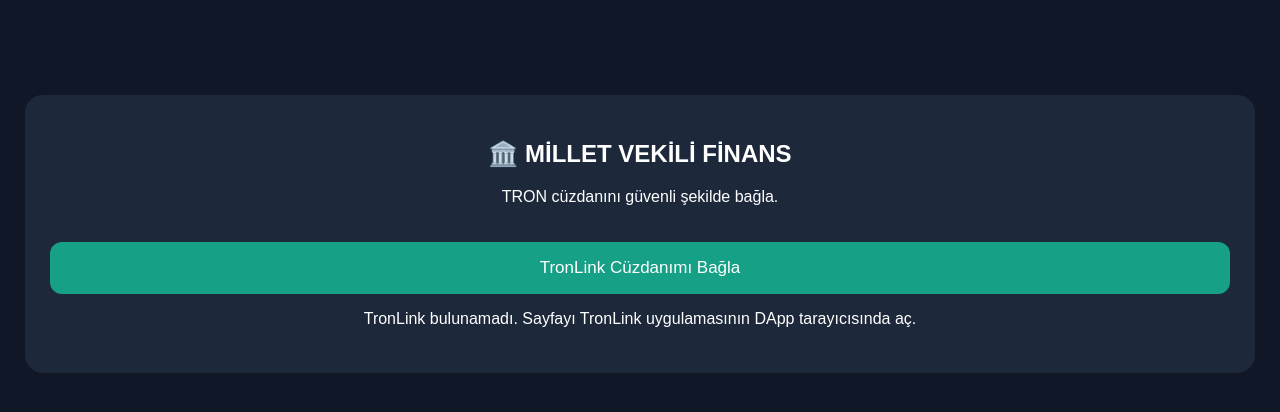
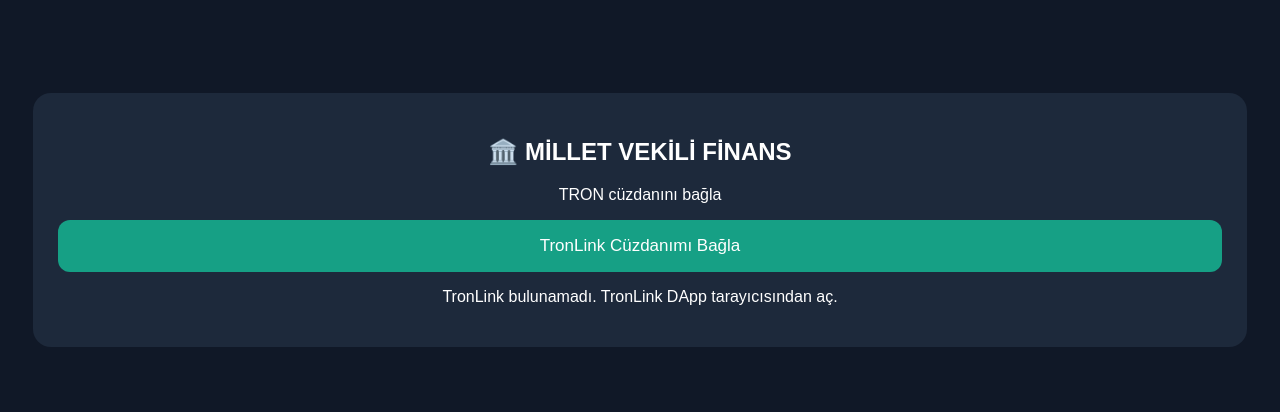
Before and after one commit to gokberk0104-star/Millet-vekili-finans, a plain HTML site: page index.html in a window 1280 px wide. Both pictures are taken after a click on the button "TronLink Cüzdanımı Bağla". Drawn offline with Linux system fonts and the light colour scheme.

Commit message:
Update index.html

```diff
--- a/index.html
+++ b/index.html
@@ -8,86 +8,85 @@
 <script src="https://telegram.org/js/telegram-web-app.js"></script>
 <style>
 body {
-      margin: 0;
-      padding: 25px;
-      background: #101827;
-      color: white;
-      font-family: Arial, sans-serif;
-      text-align: center;
+  background:#101827;
+  color:white;
+  font-family:Arial;
+  text-align:center;
+  padding:25px;
 }
 .panel {
-      margin-top: 70px;
-      padding: 25px;
-      background: #1d293b;
-      border-radius: 18px;
+  background:#1d293b;
+  padding:25px;
+  margin-top:60px;
+  border-radius:18px;
 }
 button {
-      width: 100%;
-      padding: 16px;
-      border: 0;
-      border-radius: 12px;
-      background: #16a085;
-      color: white;
-      font-size: 17px;
-      margin-top: 20px;
+  width:100%;
+  padding:16px;
+  background:#16a085;
+  color:white;
+  border:0;
+  border-radius:12px;
+  font-size:17px;
 }
 #address {
-      overflow-wrap: anywhere;
-      margin-top: 20px;
+  overflow-wrap:anywhere;
 }
 </style>
 </head>
 <body>
+
 <div class="panel">
 <h2>🏛️ MİLLET VEKİLİ FİNANS</h2>
-    <p>TRON cüzdanını güvenli şekilde bağla.</p>
+<p>TRON cüzdanını bağla</p>
 <button onclick="connectWallet()">TronLink Cüzdanımı Bağla</button>
-    <p id="status">Henüz cüzdan bağlanmadı.</p>
+<p id="status">Cüzdan bağlanmadı.</p>
 <p id="address"></p>
 </div>
 
 <script>
-    if (window.Telegram && window.Telegram.WebApp) {
+if (window.Telegram?.WebApp) {
   window.Telegram.WebApp.ready();
 }
+
+let tronProvider = window.tron || null;
+
+window.addEventListener("TIP6963:announceProvider", function(e) {
+  if (e.detail?.info?.name === "TronLink") {
+    tronProvider = e.detail.provider;
+  }
+});
+
+window.dispatchEvent(new Event("TIP6963:requestProvider"));
 
 async function connectWallet() {
   const status = document.getElementById("status");
   const address = document.getElementById("address");
 
+  address.textContent = "";
   status.textContent = "Cüzdan aranıyor...";
-      address.textContent = "";
 
   try {
-        let provider = window.tron;
-
-        if (!provider) {
-          status.textContent =
-            "TronLink bulunamadı. Sayfayı TronLink uygulamasının DApp tarayıcısında aç.";
-          return;
+    if (!tronProvider) {
+      throw new Error("TronLink bulunamadı. TronLink DApp tarayıcısından aç.");
     }
 
-        const result = await provider.request({
+    const accounts = await tronProvider.request({
       method: "eth_requestAccounts"
     });
 
-        const walletAddress =
-          Array.isArray(result) ? result[0] :
-          provider.tronWeb &&
-          provider.tronWeb.defaultAddress.base58;
-
-        if (!walletAddress) {
-          throw new Error("Cüzdan adresi alınamadı.");
+    if (!accounts || !accounts[0]) {
+      throw new Error("Cüzdan bağlantısı onaylanmadı.");
     }
 
     status.textContent = "Cüzdan başarıyla bağlandı!";
-        address.textContent = "Adres: " + walletAddress;
+    address.textContent = "Adres: " + accounts[0];
 
   } catch (error) {
-        status.textContent =
-          "Bağlantı kurulamadı: " + error.message;
+    status.textContent = error.message || "Bağlantı başarısız.";
   }
 }
 </script>
+
 </body>
 </html>
```
Lines whose indentation alone changed are shown as unchanged.
